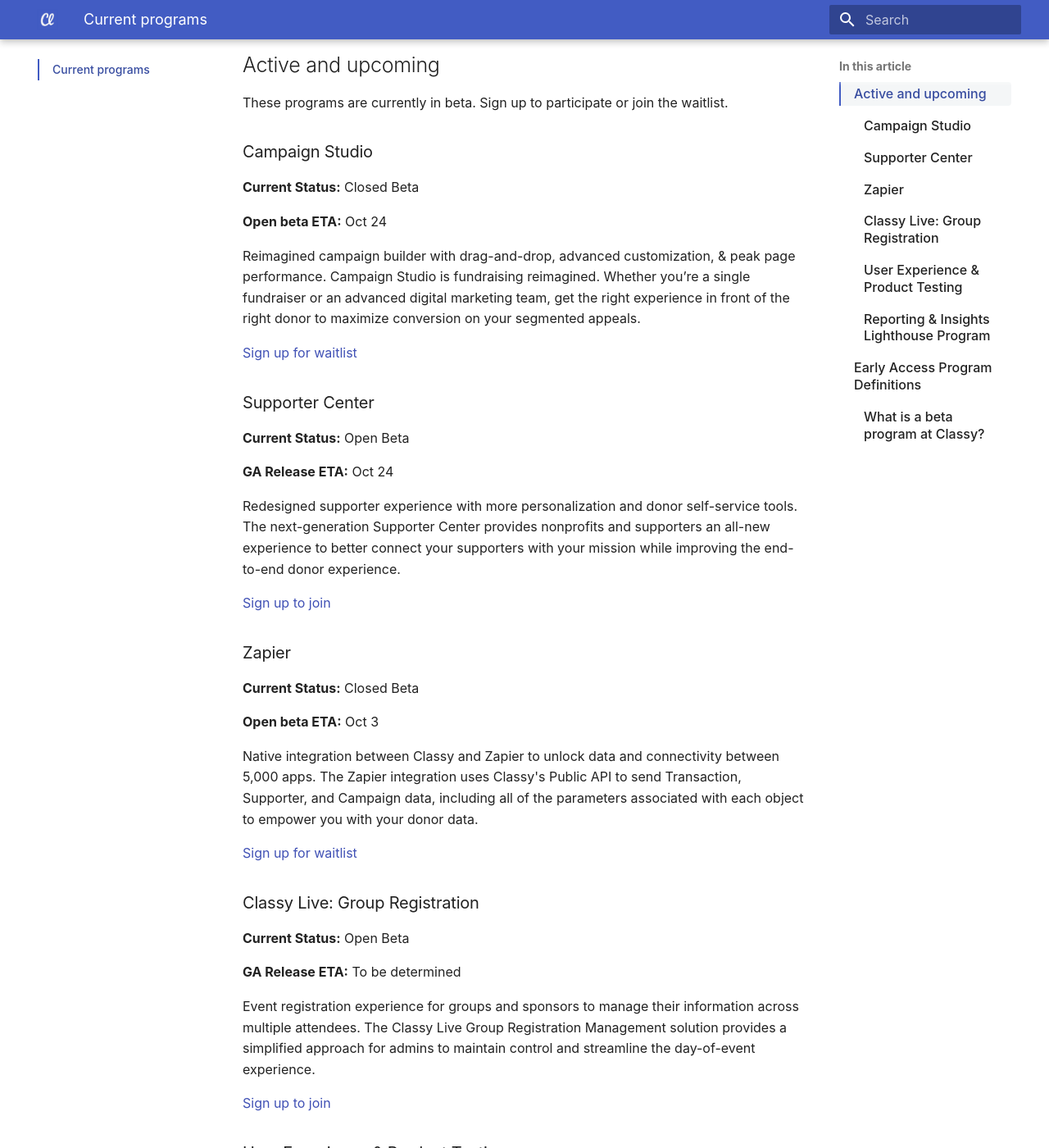
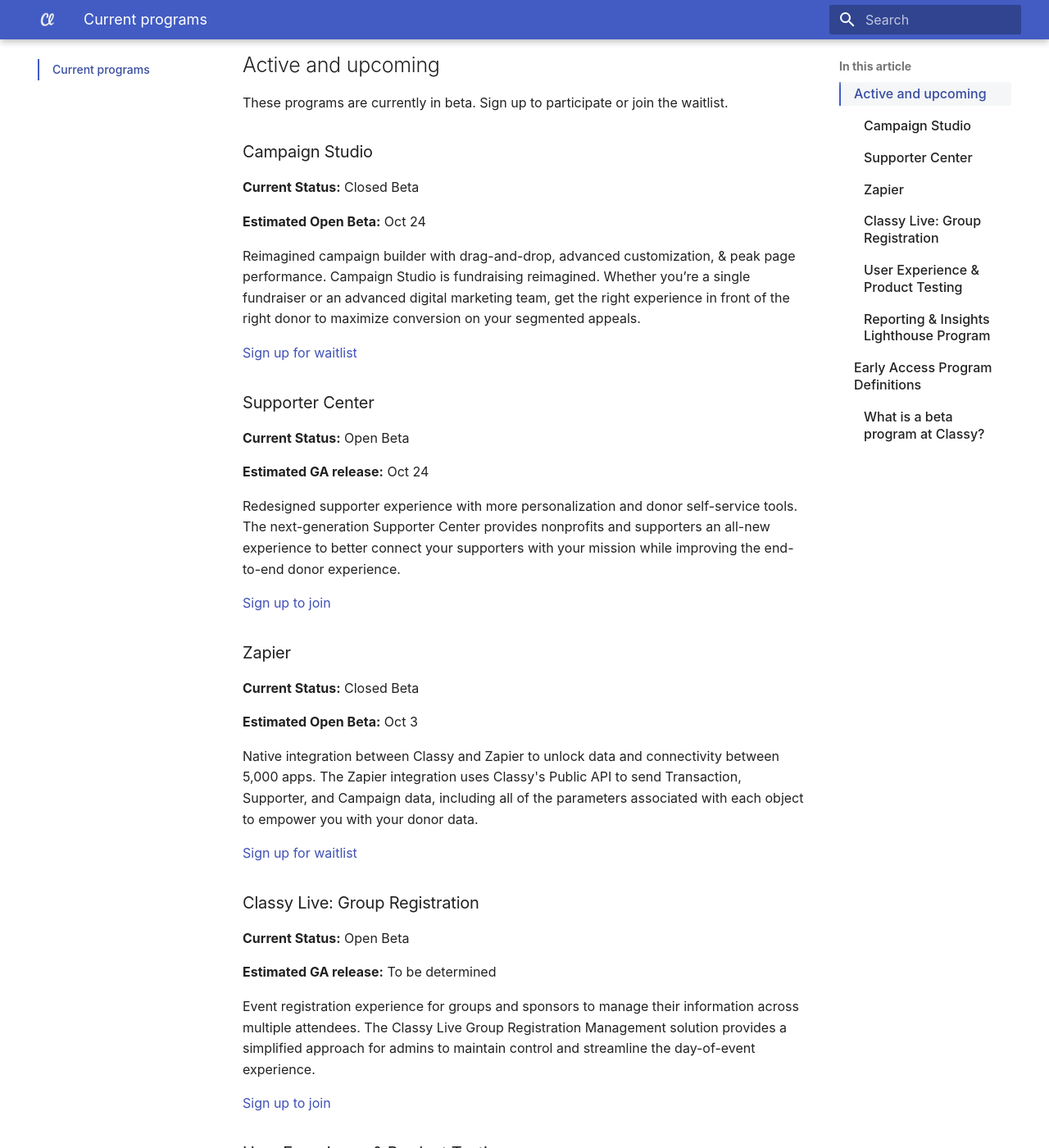
Before and after one commit to truj1ll0/mkdocs-help-center, an MkDocs documentation site: the page built from docs/beta-and-lighthouse/current-programs.md, in a window 1280 px wide and 1400 px high, scrolled down 257 px. Shown: the whole window at 82% size. Built offline with MkDocs 1.6.1 and Material for MkDocs 9.7.7, drawn with Linux system fonts in a browser that asks for light colours; some web fonts are replaced; some of the changed text lies outside the part shown.

Commit message:
Add 'estimated' to release dates

```diff
--- a/docs/beta-and-lighthouse/current-programs.md
+++ b/docs/beta-and-lighthouse/current-programs.md
@@ -10,7 +10,7 @@
 
 **Current Status:** Closed Beta
 
-**Open beta ETA:** Oct 24
+**Estimated Open Beta:** Oct 24
 
 Reimagined campaign builder with drag-and-drop, advanced customization, & peak page performance. Campaign Studio is fundraising reimagined. Whether you’re a single fundraiser or an advanced digital marketing team, get the right experience in front of the right donor to maximize conversion on your segmented appeals.
 
@@ -20,7 +20,7 @@
 
 **Current Status:** Open Beta
 
-**GA Release ETA:** Oct 24
+**Estimated GA release:** Oct 24
 
 Redesigned supporter experience with more personalization and donor self-service tools. The next-generation Supporter Center provides nonprofits and supporters an all-new experience to better connect your supporters with your mission while improving the end-to-end donor experience.
 
@@ -30,7 +30,7 @@
 
 **Current Status:** Closed Beta
 
-**Open beta ETA:** Oct 3
+**Estimated Open Beta:** Oct 3
 
 Native integration between Classy and Zapier to unlock data and connectivity between 5,000 apps. The Zapier integration uses Classy's Public API to send Transaction, Supporter, and Campaign data, including all of the parameters associated with each object to empower you with your donor data.
 
@@ -40,7 +40,7 @@
 
 **Current Status:** Open Beta
 
-**GA Release ETA:** To be determined
+**Estimated GA release:** To be determined
 
 Event registration experience for groups and sponsors to manage their information across multiple attendees. The Classy Live Group Registration Management solution provides a simplified approach for admins to maintain control and streamline the day-of-event experience.
 
@@ -48,7 +48,7 @@
 
 ### User Experience & Product Testing
 
-**Current Status:** Ongoing
+**Current status:** Ongoing
 
 _Discovery & prototype feedback_
 
@@ -58,7 +58,7 @@
 
 ### Reporting & Insights Lighthouse Program
 
-**Current Status:** Ongoing
+**Current status:** Ongoing
 
 _Discovery & prototype feedback_
 
```
